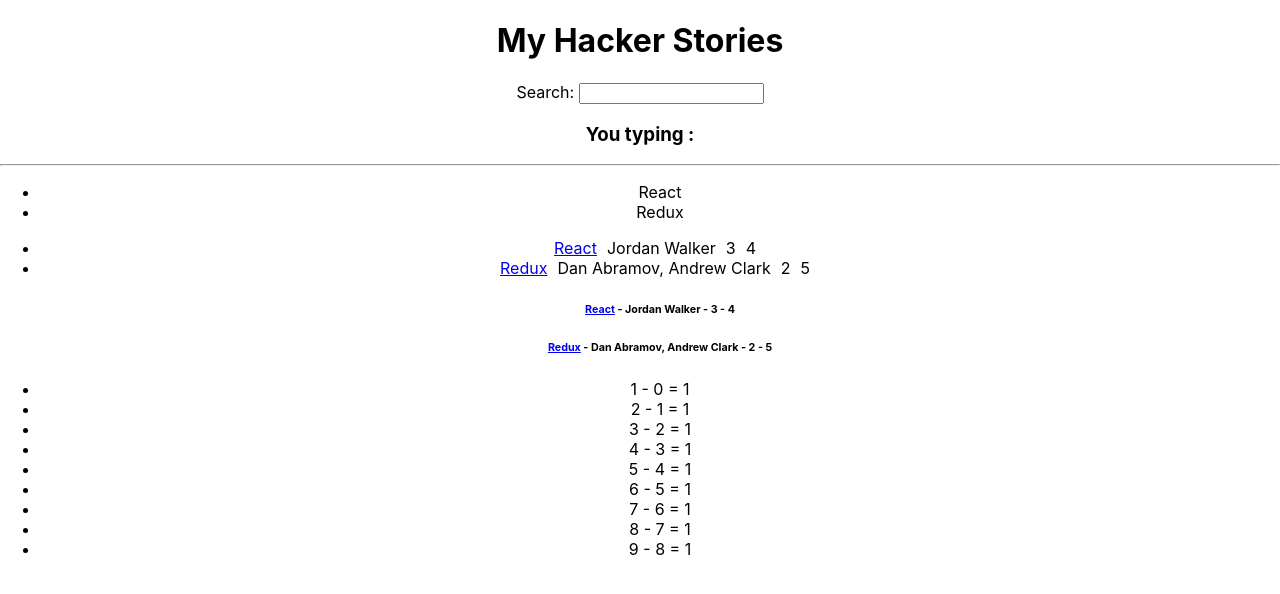
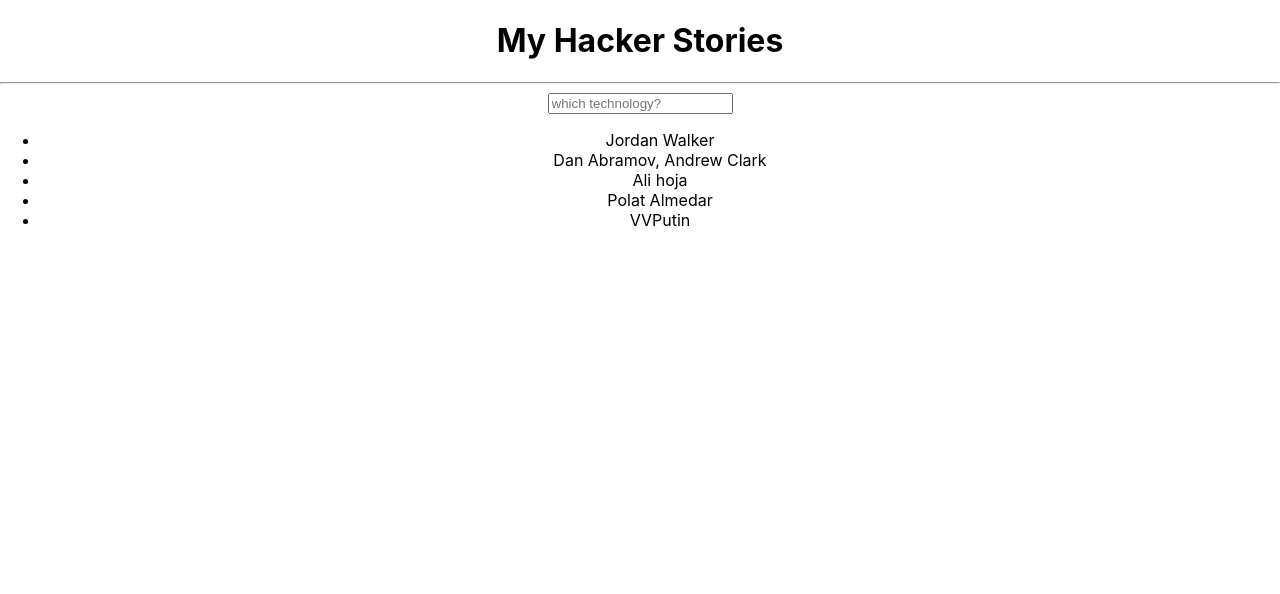
Before and after one commit to RustamNur/road_to_react, a React (Create React App) app: page / in a window 1280 px wide. Shown: the top 594 px of the page. Built offline with nearby package versions, Linux system fonts and the light colour scheme.

Commit message:
lifting_state_up

```diff
--- a/src/App.js
+++ b/src/App.js
@@ -1,62 +1,31 @@
-
+import React from 'react';
 import './App.css';
 import './List'
 import List from './List';
 import Search from './Search';
 
-const list = [
-  {
-  title: 'React',
-  url: 'https://reactjs.org/',
-  author: 'Jordan Walker',
-  num_comments: 3,
-  points: 4,
-  objectID: 0,
-  },
-  {
-  title: 'Redux',
-  url: 'https://redux.js.org/',
-  author: 'Dan Abramov, Andrew Clark',
-  num_comments: 2,
-  points: 5,
-  objectID: 1,
-  },
-]
+
+
+
 
 function App() {
+  const [text, setText] = React.useState('');
+
+  const handleSearch = (event) => {
+  setText(event.target.value);
+  };
+
+  console.log("Appdagi text", text);
+  // const searchedStories = list.filter(story=> {
+  // return story.title.toLowerCase().includes(text.toLowerCase());
+  // });
+
   return (
   <div className="App">
       <h1>My Hacker Stories</h1>
-      <Search/>
       <hr />
-      <ul>
-          {list.map(item => {
-              return (
-                <li key={item.objectID}>
-                    {item.title}
-                </li>
-                  )
-                })}
-      </ul>
-
-      <ul>
-          {list.map(function (item) {
-          return (
-            <li key={item.objectID}>
-            <span style={{marginRight:'10px'}}>
-            <a href={item.url}>{item.title}</a>
-            </span>
-            <span style={{marginRight:'10px'}}>{item.author}</span>
-            <span style={{marginRight:'10px'}}>{item.num_comments}</span>
-            <span style={{marginRight:'10px'}}>{item.points}</span>
-            </li>
-          );
-          })}
-      </ul>
-
-      <List list={list}/>
-
-
+      <Search text={text} onSearchChange={handleSearch}/>
+      <List text={text} />
   </div>
   );
 }
@@ -71,7 +40,3 @@
 the list changes (e.g. re-ordering). The --key-- isn’t necessary yet in our current situation, however, it’s
 a best practice to use it from the start. Fortunately, our items come with an identifier:
  */
-
-/**
- *
- */
--- a/src/List.jsx
+++ b/src/List.jsx
@@ -1,33 +1,63 @@
 import React from 'react'
-import Item from './Item'
 
 
 
 
-const arr  = [1,2,3,4,5,6,7,8,9]
+
+const list = [
+    {
+    title: 'React',
+    url: 'https://reactjs.org/',
+    author: 'Jordan Walker',
+    num_comments: 3,
+    points: 4,
+    objectID: 0,
+    },
+    {
+    title: 'Redux',
+    url: 'https://redux.js.org/',
+    author: 'Dan Abramov, Andrew Clark',
+    num_comments: 2,
+    points: 5,
+    objectID: 1,
+    },
+    {
+    title: 'Redux',
+    url: 'https://redux.js.org/',
+    author: 'Ali hoja',
+    num_comments: 2,
+    points: 5,
+    objectID: 2,
+    },
+    {
+    title: 'Redux',
+    url: 'https://redux.js.org/',
+    author: 'Polat Almedar',
+    num_comments: 2,
+    points: 5,
+    objectID: 3,
+    },
+    {
+    title: 'Redux',
+    url: 'https://redux.js.org/',
+    author: 'VVPutin',
+    num_comments: 2,
+    points: 5,
+    objectID: 4,
+    },
+  ]
 
 const List = (props) => {
   return (
     <div>
-          <ul>
-              {props.list.map(item=>{
-                  return (
-                    <Item key={item.objectID} item={item}/>
-                   )
+         <ul>
+              {list.filter(item => item.author.toLowerCase().includes(props.text.toLowerCase())).map(elem => {
+                  return (<li key={elem.objectID}>
+                      {elem.author}
+                  </li>)
               })}
           </ul>
 
-          <h3>{props.title}</h3>
-
-          <ul>
-              {arr.map((elem,index)=>{
-                  return (
-                        <li key={index}>
-                            {elem} - {index} = {elem-index}
-                        </li>
-                  )
-              })}
-          </ul>
     </div>
   )
 }
--- a/src/Search.jsx
+++ b/src/Search.jsx
@@ -1,17 +1,33 @@
 import React from 'react'
 
-const Search = () => {
-    const [text, setText] = React.useState('');
-    const handleChange = (event) => {
-        setText(event.target.value)
-    }
+const Search = (props) => {
+
+
+
   return (
     <div>
-        <label htmlFor="search">Search: </label>
-          <input id="search" type="text" onChange={handleChange} />
-         <h3>You typing : <small>{text}</small></h3>
+          <form>
+              <input
+                  name='search'
+                  placeholder='which technology?'
+                  value={props.text}
+                  onChange={props.onSearchChange}
+              />
+          </form>
     </div>
   )
 }
 
 export default Search
+
+/**
+ * React PROPS farqli o'laroq, React STATE ilovalarni interaktiv qilish uchun ishlatiladi. Har ikkala tushuncha, PROPS va STATE aniq belgilangan maqsadlarga ega: PROPSlar ma'lumotni komponentlar daraxti bo'ylab uzatish uchun ishlatiladi, STATE esa vaqt o'tishi bilan ma'lumotni o'zgartirish uchun ishlatiladi. Ikkalasi ham qo'l bilan ishlashlari mumkin. Bu nimani anglatishini keyingi bo'limlarda ko'rib chiqamiz.
+ */
+/**
+ * Props => immutable data , ya'ni readonly deyiladi, bu ma'lumotlar faqatgina component tree orqaligina (ya'ni parentdan childga uzatilinadigan data) yuboriladigan , aksar holatda backenddan kelgan ma'lumot hisoblanadi
+ *
+ * State => mutable (o'zgaruvchan) data, vaqt o'tishi bilan o'zgatirsa bo'ladigan ma'lumot ya'ni asosan UI qismida biron bir amal ustida o'zgaritirilishi mumkun bo'lgan data hisoblanadi.
+ *
+ *
+ * Bu ikkisini yuqoridagi misollarimizda ko'rishimiz mumkun, props orqali biz App componentidan kelgan ma'lumotlarni Search'ga olsak useState react hooki orqali biz uni browser ekranida ko'rish imkoniga ega qiladi. Bu misolimizda Event Handler function lar yordamida UI qismida Inputga yozilgan ma'lumotlarni ekranda korish imkoni topilgan
+ */
```
Also changed, not shown: src/Item.jsx (line endings or trailing spaces).
